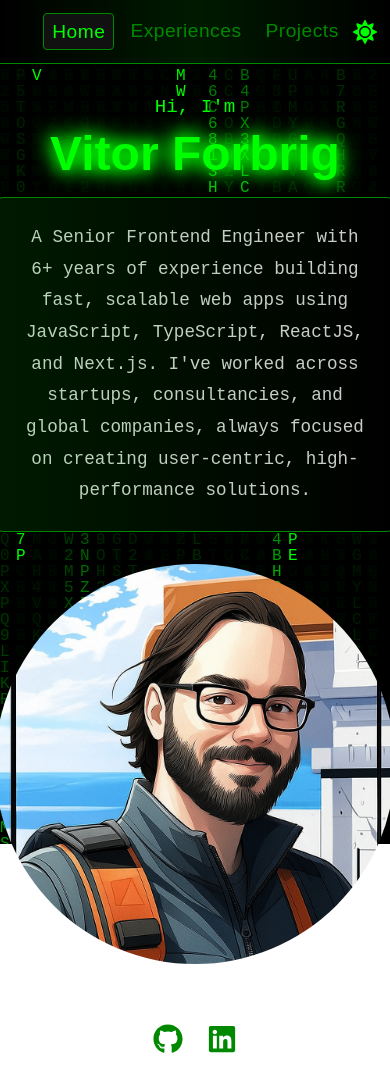
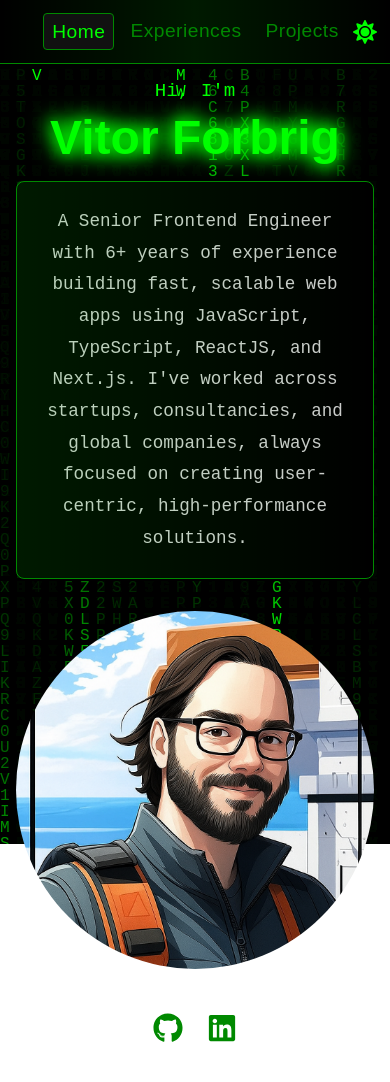
Before and after one commit to Forbrig/forbrig.github.io, a Next.js app: page / in a window 390 px wide. Built offline with nearby package versions, Linux system fonts and the light colour scheme.

Commit message:
Refactor layout and styling for improved responsiveness and consistency

```diff
--- a/src/app/page.module.scss
+++ b/src/app/page.module.scss
@@ -3,9 +3,9 @@
   flex-direction: row;
   align-items: center;
   justify-content: center;
-  padding: 2rem;
+  padding: 1rem;
   flex: 1;
-  gap: 4rem;
+  gap: 3rem;
 
   @media (max-width: 768px) {
     flex-direction: column;
@@ -76,6 +76,11 @@
   }
 
   .image-wrapper {
+    position: relative;
+    max-width: 400px;
+    min-width: 300px;
+    width: 100%;
+
     img {
       border-radius: 50%;
       object-fit: cover;
--- a/src/app/page.tsx
+++ b/src/app/page.tsx
@@ -22,6 +22,7 @@
           alt="Cartoon profile of Vitor Forbrig"
           width={400}
           height={400}
+          layout="responsive"
           priority
         />
       </div>
```
